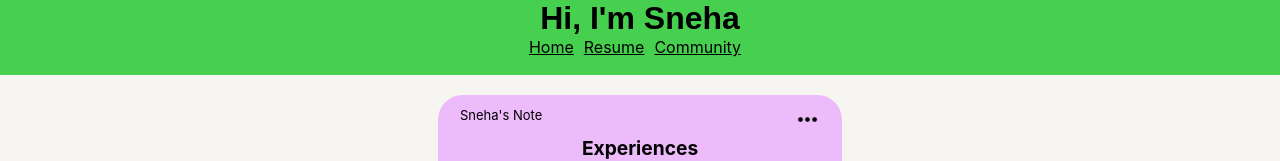
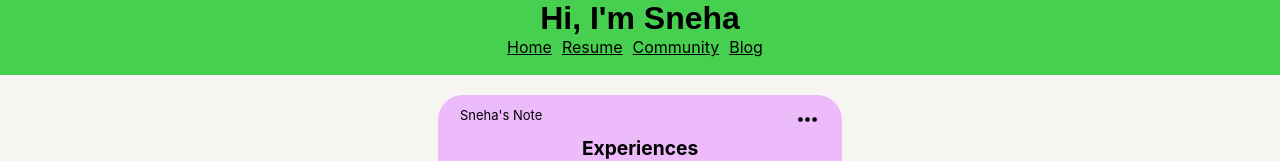
Before and after one commit to snehajalukar/snehacodes, a React (Create React App) app: page / in a window 1280 px wide. Shown: the top 161 px of the page. Built offline with nearby package versions, Linux system fonts and the light colour scheme.

Commit message:
add blog link to homepage

```diff
--- a/src/components/Header.js
+++ b/src/components/Header.js
@@ -8,6 +8,7 @@ const Header = () => {
           <a style={{ marginRight: "10px"}} href="/">Home</a>
           <a style={{ marginRight: "10px"}} target="_blank" href="resume.pdf">Resume</a>
           <a style={{ marginRight: "10px"}} href="/#/community">Community</a>
+          <a style={{ marginRight: "10px"}} target="_blank" href="https://blog.snehacodes.com">Blog</a>
         </div>
     </div>
   )
```
